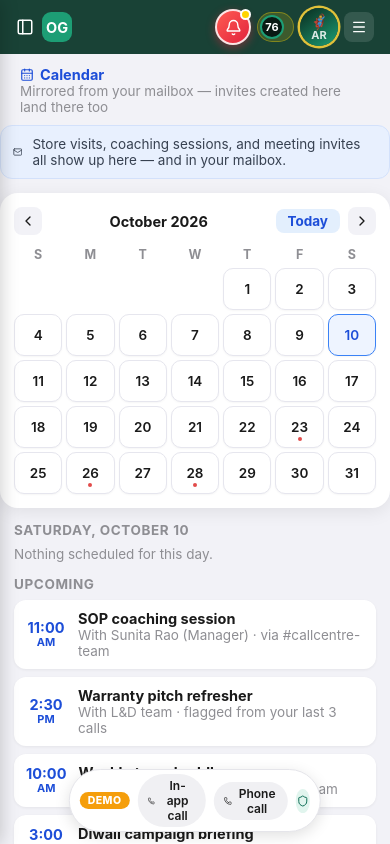
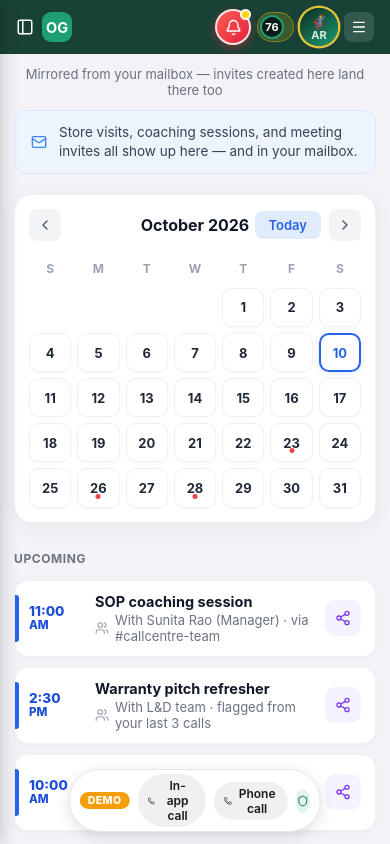
Before and after one commit to shsi1309-gif/Call_center_app, a React (Vite) app: page /calendar in a window 390 px wide. Built offline with nearby package versions, Linux system fonts and the light colour scheme.

Commit message:
feat: pixel-match calendar layout and implement share invite modal

```diff
--- a/src/features/calendar/Calendar.css
+++ b/src/features/calendar/Calendar.css
@@ -1,26 +1,297 @@
-.cal { padding-bottom: 90px; }
-.cal__head { padding: 12px 20px 0; max-width: 560px; margin: 0 auto; }
-.cal__head h1 { font-size: var(--fs-md); font-weight: 700; display: flex; align-items: center; gap: 6px; color: #1d4ed8; }
-.cal__head p { font-size: var(--fs-sm); color: var(--text-muted); }
-.cal__banner { display: flex; align-items: center; gap: 10px; max-width: 560px; margin: 10px auto; background: #e8f0fe; border: 1px solid #d3e1fb; color: #374151; font-size: var(--fs-sm); padding: 10px 12px; border-radius: var(--r-md); }
-.cal__card { background: #fff; border-radius: 18px; box-shadow: 0 4px 18px rgba(0, 0, 0, 0.08); max-width: 560px; margin: 14px auto; padding: 14px; }
-.cal__nav { display: flex; align-items: center; gap: 8px; margin-bottom: 12px; }
-.cal__nav h2 { flex: 1; text-align: center; font-size: var(--fs-md); font-weight: 700; }
-.cal__nav button:not(.cal__today) { width: 28px; height: 28px; border-radius: 8px; background: #f2f2f7; display: flex; align-items: center; justify-content: center; }
-.cal__today { background: #e3effd; color: #1d4ed8; font-weight: 700; font-size: var(--fs-sm); padding: 4px 12px; border-radius: 8px; }
-.cal__grid { display: grid; grid-template-columns: repeat(7, 1fr); gap: 8px; }
-.cal__dow { text-align: center; font-size: var(--fs-xs); font-weight: 700; color: var(--text-muted); padding-bottom: 2px; }
-.cal__day { position: relative; aspect-ratio: 1.15; background: #fff; border: 1px solid #e6e6ee; border-radius: 10px; font-size: var(--fs-md); font-weight: 600; box-shadow: 0 1px 2px rgba(0, 0, 0, 0.04); transition: background 0.12s, border-color 0.12s; }
-.cal__day:hover { background: #f5f8ff; }
-.cal__day.is-today { color: #1d4ed8; }
-.cal__day.is-selected { border: 1.5px solid #3b82f6; background: #eef4ff; color: #1d4ed8; }
-.cal__dot { position: absolute; bottom: 6px; left: 50%; transform: translateX(-50%); width: 4px; height: 4px; border-radius: 50%; background: var(--red); }
-.cal__list { max-width: 560px; margin: 14px auto; padding: 0 14px; }
-.cal__list ul { display: flex; flex-direction: column; gap: 8px; margin-top: 8px; }
-.cal__empty { font-size: var(--fs-sm); color: var(--text-muted); margin-top: 8px; }
-.cal-event { display: flex; gap: 12px; background: #fff; border-radius: var(--r-md); padding: 10px 12px; box-shadow: var(--shadow-card); align-items: center; }
-.cal-event__time { display: flex; flex-direction: column; align-items: center; min-width: 40px; color: #1d4ed8; line-height: 1.1; }
-.cal-event__time small { font-size: 11px; font-weight: 700; }
-.cal-event div:last-child { display: flex; flex-direction: column; }
-.cal-event span { font-size: var(--fs-sm); color: var(--text-muted); }
-@media (max-width: 768px) { .cal__grid { gap: 4px; } .cal__day { font-size: var(--fs-sm); } }
+.cal {
+  padding: 16px 24px 100px;
+  max-width: 780px;
+  margin: 0 auto;
+}
+
+.cal__subtitle-top {
+  text-align: center;
+  font-size: 13px;
+  color: #6b7280;
+  margin-bottom: 12px;
+}
+
+.cal__banner {
+  display: flex;
+  align-items: center;
+  gap: 12px;
+  background-color: #eef4fe;
+  border: 1px solid #d8e5fc;
+  color: #374151;
+  font-size: 13.5px;
+  line-height: 1.4;
+  padding: 12px 16px;
+  border-radius: 12px;
+  margin-bottom: 20px;
+}
+
+.cal__banner-icon {
+  color: #3b82f6;
+  flex-shrink: 0;
+}
+
+.cal__card {
+  background: #ffffff;
+  border-radius: 24px;
+  box-shadow: 0 4px 20px rgba(0, 0, 0, 0.05);
+  border: 1px solid #eef0f5;
+  padding: 24px;
+  margin-bottom: 28px;
+}
+
+.cal__nav {
+  display: flex;
+  align-items: center;
+  justify-content: space-between;
+  margin-bottom: 20px;
+  position: relative;
+}
+
+.cal__nav h2 {
+  position: absolute;
+  left: 50%;
+  transform: translateX(-50%);
+  font-size: 16px;
+  font-weight: 700;
+  color: #111827;
+  margin: 0;
+}
+
+.cal__nav-arrow {
+  width: 32px;
+  height: 32px;
+  border-radius: 8px;
+  background: #f3f4f6;
+  border: none;
+  display: flex;
+  align-items: center;
+  justify-content: center;
+  color: #4b5563;
+  cursor: pointer;
+  transition: background 0.15s ease;
+}
+
+.cal__nav-arrow:hover {
+  background: #e5e7eb;
+}
+
+.cal__nav-right {
+  display: flex;
+  align-items: center;
+  gap: 8px;
+}
+
+.cal__today {
+  background: #e0ecfc;
+  color: #2563eb;
+  font-weight: 600;
+  font-size: 13px;
+  padding: 6px 14px;
+  border-radius: 8px;
+  border: none;
+  cursor: pointer;
+  transition: background 0.15s ease;
+}
+
+.cal__today:hover {
+  background: #d0e2fa;
+}
+
+.cal__grid {
+  display: grid;
+  grid-template-columns: repeat(7, 1fr);
+  gap: 12px;
+}
+
+.cal__dow {
+  text-align: center;
+  font-size: 12px;
+  font-weight: 700;
+  color: #9ca3af;
+  padding-bottom: 6px;
+}
+
+.cal__day {
+  position: relative;
+  aspect-ratio: 1.08;
+  background: #ffffff;
+  border: 1px solid #eef0f5;
+  border-radius: 16px;
+  display: flex;
+  align-items: center;
+  justify-content: center;
+  cursor: pointer;
+  box-shadow: 0 1px 3px rgba(0, 0, 0, 0.03);
+  transition: all 0.15s ease;
+}
+
+.cal__day:hover {
+  border-color: #cbd5e1;
+  background: #fafafa;
+}
+
+.cal__day-num {
+  font-size: 16px;
+  font-weight: 700;
+  color: #1f2937;
+}
+
+.cal__day.is-selected {
+  border: 2px solid #2563eb;
+  background: #ffffff;
+  box-shadow: 0 2px 6px rgba(37, 99, 235, 0.12);
+}
+
+.cal__day.is-selected .cal__day-num {
+  color: #2563eb;
+}
+
+.cal__dot {
+  position: absolute;
+  bottom: 8px;
+  left: 50%;
+  transform: translateX(-50%);
+  width: 5px;
+  height: 5px;
+  border-radius: 50%;
+  background: #ef4444;
+}
+
+.cal__day-blank {
+  aspect-ratio: 1.08;
+}
+
+/* Upcoming Section */
+.cal__upcoming-section {
+  display: flex;
+  flex-direction: column;
+  gap: 12px;
+}
+
+.cal__section-header {
+  font-size: 12px;
+  font-weight: 700;
+  color: #6b7280;
+  letter-spacing: 0.05em;
+  text-transform: uppercase;
+  margin-bottom: 2px;
+}
+
+.cal__upcoming-list {
+  display: flex;
+  flex-direction: column;
+  gap: 10px;
+}
+
+.cal-upcoming-card {
+  display: flex;
+  align-items: center;
+  background: #ffffff;
+  border-radius: 14px;
+  padding: 14px 18px;
+  box-shadow: 0 1px 4px rgba(0, 0, 0, 0.04);
+  border: 1px solid #f0f2f5;
+  position: relative;
+  overflow: hidden;
+  gap: 16px;
+}
+
+.cal-upcoming-card__accent {
+  position: absolute;
+  left: 0;
+  top: 14px;
+  bottom: 14px;
+  width: 3.5px;
+  background: #2563eb;
+  border-radius: 0 3px 3px 0;
+}
+
+.cal-upcoming-card__time {
+  display: flex;
+  flex-direction: column;
+  align-items: flex-start;
+  min-width: 54px;
+}
+
+.cal-upcoming-card__hour {
+  font-size: 13.5px;
+  font-weight: 800;
+  color: #1d4ed8;
+  line-height: 1.2;
+}
+
+.cal-upcoming-card__period {
+  font-size: 11.5px;
+  font-weight: 800;
+  color: #1d4ed8;
+  line-height: 1.2;
+}
+
+.cal-upcoming-card__content {
+  flex: 1;
+  display: flex;
+  flex-direction: column;
+  gap: 2px;
+}
+
+.cal-upcoming-card__title {
+  font-size: 14.5px;
+  font-weight: 700;
+  color: #111827;
+}
+
+.cal-upcoming-card__detail {
+  display: flex;
+  align-items: center;
+  gap: 6px;
+  font-size: 13px;
+  color: #6b7280;
+}
+
+.cal-upcoming-card__icon {
+  color: #9ca3af;
+  flex-shrink: 0;
+}
+
+.cal-upcoming-card__share {
+  width: 36px;
+  height: 36px;
+  border-radius: 10px;
+  background: #f5f3ff;
+  border: none;
+  display: flex;
+  align-items: center;
+  justify-content: center;
+  color: #7c3aed;
+  cursor: pointer;
+  transition: all 0.15s ease;
+  flex-shrink: 0;
+}
+
+.cal-upcoming-card__share:hover {
+  background: #ede9fe;
+  color: #6d28d9;
+}
+
+@media (max-width: 768px) {
+  .cal {
+    padding: 12px 14px 80px;
+  }
+  .cal__card {
+    padding: 14px;
+    border-radius: 18px;
+  }
+  .cal__grid {
+    gap: 6px;
+  }
+  .cal__day {
+    border-radius: 10px;
+  }
+  .cal__day-num {
+    font-size: 13px;
+  }
+  .cal-upcoming-card {
+    padding: 12px 14px;
+    gap: 12px;
+  }
+}
--- a/src/features/calendar/CalendarPage.jsx
+++ b/src/features/calendar/CalendarPage.jsx
@@ -1,73 +1,103 @@
 import { useMemo, useState } from 'react'
-import { CalendarDays, ChevronLeft, ChevronRight, Mail } from 'lucide-react'
+import { ChevronLeft, ChevronRight, Mail, Share2, Users } from 'lucide-react'
 import { EVENTS } from '../../data/calendar'
 import { buildMonthGrid, dateToIso, formatLongDate, monthLabel, shiftMonth } from '../../utils/calendar'
+import { useToast } from '../../context/ToastContext'
+import { ShareInviteModal } from './ShareInviteModal'
 import './Calendar.css'
 
 const WEEKDAYS = ['S', 'M', 'T', 'W', 'T', 'F', 'S']
 
-function EventRow({ ev }) {
+function UpcomingEventCard({ ev, onShare }) {
   return (
-    <li className="cal-event">
-      <div className="cal-event__time">
-        <b>{ev.time}</b>
-        <small>{ev.period}</small>
+    <div className="cal-upcoming-card">
+      <div className="cal-upcoming-card__accent" />
+      <div className="cal-upcoming-card__time">
+        <span className="cal-upcoming-card__hour">{ev.time}</span>
+        <span className="cal-upcoming-card__period">{ev.period}</span>
       </div>
-      <div>
-        <strong>{ev.title}</strong>
+      <div className="cal-upcoming-card__content">
+        <div className="cal-upcoming-card__title">{ev.title}</div>
+        <div className="cal-upcoming-card__detail">
+          <Users size={14} className="cal-upcoming-card__icon" />
           <span>{ev.detail}</span>
         </div>
-    </li>
+      </div>
+      <button
+        className="cal-upcoming-card__share"
+        onClick={() => onShare(ev)}
+        aria-label={`Share invite for ${ev.title}`}
+      >
+        <Share2 size={16} />
+      </button>
+    </div>
   )
 }
 
 export function CalendarPage() {
-  const [todayIso, setTodayIso] = useState(() => dateToIso(new Date()))
-  const [cursor, setCursor] = useState(() => {
-    const d = new Date()
-    return { year: d.getFullYear(), month: d.getMonth() }
-  })
-  const [selected, setSelected] = useState(todayIso)
+  const { showToast } = useToast()
+  // Mock October 2026 as standard base date
+  const [todayIso] = useState('2026-10-10')
+  const [cursor, setCursor] = useState({ year: 2026, month: 9 }) // 0-indexed: 9 = October
+  const [selected, setSelected] = useState('2026-10-10')
+  const [shareModalEvent, setShareModalEvent] = useState(null)
+
   const grid = useMemo(() => buildMonthGrid(cursor), [cursor])
   const eventsByDate = useMemo(() => {
     const map = new Map()
     EVENTS.forEach((e) => map.set(e.date, [...(map.get(e.date) ?? []), e]))
     return map
   }, [])
-  const upcoming = EVENTS.filter((e) => e.date >= todayIso).sort((a, b) => a.date.localeCompare(b.date))
-  const selectedEvents = eventsByDate.get(selected) ?? []
+
+  // All upcoming events for calendar view
+  const upcoming = useMemo(() => {
+    return [...EVENTS].sort((a, b) => a.date.localeCompare(b.date))
+  }, [])
+
   const goToday = () => {
-    const d = new Date()
-    setCursor({ year: d.getFullYear(), month: d.getMonth() })
-    setTodayIso(dateToIso(d))
-    setSelected(dateToIso(d))
+    setCursor({ year: 2026, month: 9 })
+    setSelected('2026-10-10')
+  }
+
+  const handleShareSuccess = (event) => {
+    showToast(`Invite shared for ${event.title}`)
   }
 
   return (
     <div className="cal">
-      <header className="cal__head">
-        <h1>
-          <CalendarDays size={14} /> Calendar
-        </h1>
-        <p>Mirrored from your mailbox — invites created here land there too</p>
-      </header>
+      <div className="cal__subtitle-top">
+        Mirrored from your mailbox — invites created here land there too
+      </div>
+
       <div className="cal__banner">
-        <Mail size={16} /> Store visits, coaching sessions, and meeting invites all show up here — and in your mailbox.
+        <Mail size={16} className="cal__banner-icon" />
+        <span>Store visits, coaching sessions, and meeting invites all show up here — and in your mailbox.</span>
       </div>
 
       <section className="cal__card" aria-label="Month view">
         <div className="cal__nav">
-          <button onClick={() => setCursor((c) => shiftMonth(c, -1))} aria-label="Previous month">
+          <button
+            onClick={() => setCursor((c) => shiftMonth(c, -1))}
+            aria-label="Previous month"
+            className="cal__nav-arrow"
+          >
             <ChevronLeft size={16} />
           </button>
           <h2 aria-live="polite">{monthLabel(cursor)}</h2>
+          <div className="cal__nav-right">
             <button className="cal__today" onClick={goToday}>
               Today
             </button>
-          <button onClick={() => setCursor((c) => shiftMonth(c, 1))} aria-label="Next month">
+            <button
+              onClick={() => setCursor((c) => shiftMonth(c, 1))}
+              aria-label="Next month"
+              className="cal__nav-arrow"
+            >
               <ChevronRight size={16} />
             </button>
           </div>
+        </div>
+
         <div className="cal__grid" role="grid" aria-label={monthLabel(cursor)}>
           {WEEKDAYS.map((d, i) => (
             <div className="cal__dow" key={`${d}${i}`} role="columnheader">
@@ -79,41 +109,41 @@ export function CalendarPage() {
               <button
                 key={cell.iso}
                 role="gridcell"
-                className={`cal__day ${cell.iso === todayIso ? 'is-today' : ''} ${cell.iso === selected ? 'is-selected' : ''}`}
+                className={`cal__day ${cell.iso === selected ? 'is-selected' : ''}`}
                 aria-pressed={cell.iso === selected}
                 aria-label={`${formatLongDate(cell.iso)}${eventsByDate.has(cell.iso) ? ', has events' : ''}`}
                 onClick={() => setSelected(cell.iso)}
               >
-                {cell.day}
+                <span className="cal__day-num">{cell.day}</span>
                 {eventsByDate.has(cell.iso) && <i className="cal__dot" />}
               </button>
             ) : (
-              <div key={`blank-${i}`} aria-hidden="true" />
+              <div key={`blank-${i}`} aria-hidden="true" className="cal__day-blank" />
             ),
           )}
         </div>
       </section>
 
-      <section className="cal__list" aria-label="Selected day">
-        <h2 className="section-label">{formatLongDate(selected)}</h2>
-        {selectedEvents.length ? (
-          <ul>
-            {selectedEvents.map((e) => (
-              <EventRow key={e.id} ev={e} />
+      <section className="cal__upcoming-section" aria-label="Upcoming events">
+        <div className="cal__section-header">UPCOMING</div>
+        <div className="cal__upcoming-list">
+          {upcoming.slice(0, 3).map((e) => (
+            <UpcomingEventCard
+              key={e.id}
+              ev={e}
+              onShare={(ev) => setShareModalEvent(ev)}
+            />
           ))}
-          </ul>
-        ) : (
-          <p className="cal__empty">Nothing scheduled for this day.</p>
-        )}
+        </div>
       </section>
-      <section className="cal__list" aria-label="Upcoming">
-        <h2 className="section-label">Upcoming</h2>
-        <ul>
-          {upcoming.map((e) => (
-            <EventRow key={e.id} ev={e} />
-          ))}
-        </ul>
-      </section>
+
+      {/* Share Invite Modal */}
+      <ShareInviteModal
+        isOpen={Boolean(shareModalEvent)}
+        event={shareModalEvent}
+        onClose={() => setShareModalEvent(null)}
+        onShareSuccess={handleShareSuccess}
+      />
     </div>
   )
 }
--- /dev/null
+++ b/src/features/calendar/ShareInviteModal.jsx
@@ -0,0 +1,240 @@
+import { useState } from 'react'
+import { X, User, Users, GraduationCap, Check } from 'lucide-react'
+
+const SHARE_CONTACTS = [
+  {
+    id: 'c1',
+    name: 'Sunita Rao',
+    role: 'Manager',
+    icon: User,
+  },
+  {
+    id: 'c2',
+    name: 'Call Centre Team',
+    role: 'All members · #callcentre-team',
+    icon: Users,
+  },
+  {
+    id: 'c3',
+    name: 'Fahmy',
+    role: 'L&D',
+    icon: GraduationCap,
+  },
+]
+
+export function ShareInviteModal({ isOpen, onClose, event, onShareSuccess }) {
+  const [selectedIds, setSelectedIds] = useState(['c1'])
+
+  if (!isOpen || !event) return null
+
+  const toggleContact = (id) => {
+    setSelectedIds((prev) =>
+      prev.includes(id) ? prev.filter((item) => item !== id) : [...prev, id],
+    )
+  }
+
+  const handleDone = () => {
+    if (onShareSuccess) {
+      onShareSuccess(event, selectedIds)
+    }
+    onClose()
+  }
+
+  return (
+    <div
+      style={{
+        position: 'fixed',
+        inset: 0,
+        backgroundColor: 'rgba(0, 0, 0, 0.4)',
+        backdropFilter: 'blur(3px)',
+        zIndex: 1000,
+        display: 'flex',
+        alignItems: 'center',
+        justifyContent: 'center',
+        padding: '16px',
+        animation: 'fadeIn 0.15s ease-out',
+      }}
+      onClick={onClose}
+    >
+      <div
+        style={{
+          backgroundColor: '#ffffff',
+          borderRadius: '24px',
+          width: '100%',
+          maxWidth: '440px',
+          padding: '20px 24px 24px',
+          boxShadow: '0 20px 40px rgba(0,0,0,0.18)',
+          position: 'relative',
+          animation: 'scaleUp 0.2s cubic-bezier(0.16, 1, 0.3, 1)',
+        }}
+        onClick={(e) => e.stopPropagation()}
+      >
+        {/* Drag handle pill */}
+        <div
+          style={{
+            width: '36px',
+            height: '4px',
+            backgroundColor: '#d1d5db',
+            borderRadius: '999px',
+            margin: '0 auto 14px',
+          }}
+        />
+
+        {/* Close Button */}
+        <button
+          onClick={onClose}
+          style={{
+            position: 'absolute',
+            top: '18px',
+            right: '18px',
+            width: '32px',
+            height: '32px',
+            borderRadius: '50%',
+            backgroundColor: '#f3f4f6',
+            border: 'none',
+            display: 'flex',
+            alignItems: 'center',
+            justifyContent: 'center',
+            color: '#4b5563',
+            cursor: 'pointer',
+          }}
+          aria-label="Close"
+        >
+          <X size={18} />
+        </button>
+
+        {/* Header */}
+        <div style={{ marginBottom: '18px' }}>
+          <h2
+            style={{
+              fontSize: '18px',
+              fontWeight: 700,
+              color: '#111827',
+              margin: 0,
+              lineHeight: 1.3,
+            }}
+          >
+            Share invite
+          </h2>
+          <p
+            style={{
+              fontSize: '14px',
+              color: '#6b7280',
+              margin: '3px 0 0',
+            }}
+          >
+            {event.title}
+          </p>
+        </div>
+
+        {/* Contacts List */}
+        <div
+          style={{
+            display: 'flex',
+            flexDirection: 'column',
+            gap: '10px',
+            marginBottom: '20px',
+          }}
+        >
+          {SHARE_CONTACTS.map((contact) => {
+            const isChecked = selectedIds.includes(contact.id)
+            const Icon = contact.icon
+            return (
+              <div
+                key={contact.id}
+                onClick={() => toggleContact(contact.id)}
+                style={{
+                  display: 'flex',
+                  alignItems: 'center',
+                  justifyContent: 'space-between',
+                  padding: '12px 14px',
+                  borderRadius: '14px',
+                  border: isChecked ? '1.5px solid #6366f1' : '1.5px solid #e5e7eb',
+                  backgroundColor: isChecked ? '#f8f9ff' : '#ffffff',
+                  cursor: 'pointer',
+                  transition: 'all 0.15s ease',
+                }}
+              >
+                <div style={{ display: 'flex', alignItems: 'center', gap: '12px' }}>
+                  <div
+                    style={{
+                      width: '38px',
+                      height: '38px',
+                      borderRadius: '10px',
+                      backgroundColor: '#eff6ff',
+                      color: '#3b82f6',
+                      display: 'flex',
+                      alignItems: 'center',
+                      justifyContent: 'center',
+                    }}
+                  >
+                    <Icon size={20} />
+                  </div>
+                  <div>
+                    <div
+                      style={{
+                        fontWeight: 600,
+                        fontSize: '14px',
+                        color: '#111827',
+                      }}
+                    >
+                      {contact.name}
+                    </div>
+                    <div
+                      style={{
+                        fontSize: '12px',
+                        color: '#6b7280',
+                        marginTop: '1px',
+                      }}
+                    >
+                      {contact.role}
+                    </div>
+                  </div>
+                </div>
+
+                <div
+                  style={{
+                    width: '22px',
+                    height: '22px',
+                    borderRadius: '6px',
+                    border: isChecked ? '2px solid #5b36f5' : '2px solid #d1d5db',
+                    backgroundColor: isChecked ? '#5b36f5' : '#ffffff',
+                    display: 'flex',
+                    alignItems: 'center',
+                    justifyContent: 'center',
+                    color: '#ffffff',
+                    transition: 'all 0.15s ease',
+                  }}
+                >
+                  {isChecked && <Check size={14} strokeWidth={3} />}
+                </div>
+              </div>
+            )
+          })}
+        </div>
+
+        {/* Done Button */}
+        <button
+          onClick={handleDone}
+          style={{
+            width: '100%',
+            padding: '13px',
+            borderRadius: '14px',
+            backgroundColor: '#5b36f5',
+            color: '#ffffff',
+            fontWeight: 600,
+            fontSize: '15px',
+            border: 'none',
+            cursor: 'pointer',
+            transition: 'background 0.15s ease',
+            boxShadow: '0 4px 12px rgba(91, 54, 245, 0.25)',
+          }}
+          onMouseEnter={(e) => (e.currentTarget.style.backgroundColor = '#4c2ce0')}
+          onMouseLeave={(e) => (e.currentTarget.style.backgroundColor = '#5b36f5')}
+        >
+          Done
+        </button>
+      </div>
+    </div>
+  )
+}
```
Lines whose indentation alone changed are shown as unchanged.
